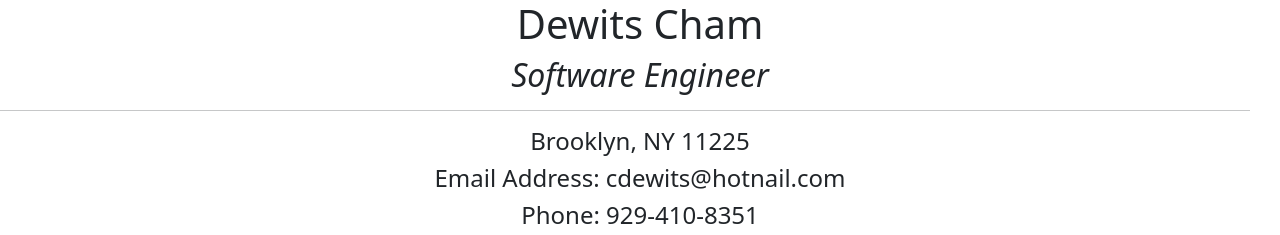
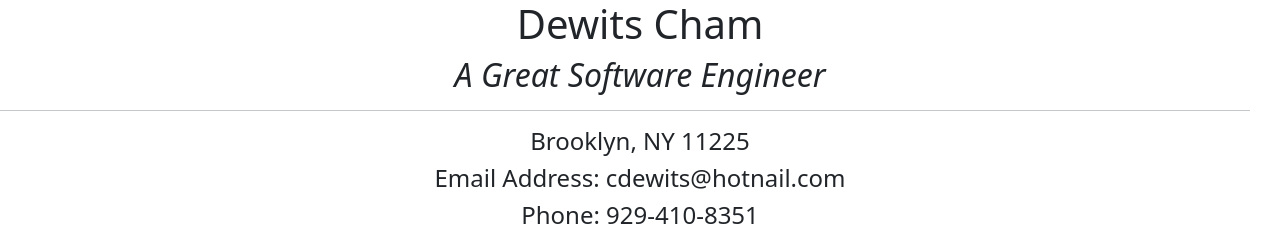
Before and after one commit to dewits15/dewits-cham-initial-website, a plain HTML site: page index.html in a window 1280 px wide. Shown: the top 235 px of the page. Drawn offline with nearby package versions, Linux system fonts and the light colour scheme; a web font is replaced by a local one.

Commit message:
Changed  software engineer to great software engineer

```diff
--- a/index.html
+++ b/index.html
@@ -37,7 +37,7 @@
 <body>
     <div id="top-info">
         <h1><center>Dewits Cham</center></h1>
-        <h2><center><em>Software Engineer</em></center></h2>
+        <h2><center><em>A Great Software Engineer</em></center></h2>
         <hr width="1250" size="2" color="black">
 
         <h4><center>Brooklyn, NY 11225</center></h4>
```
